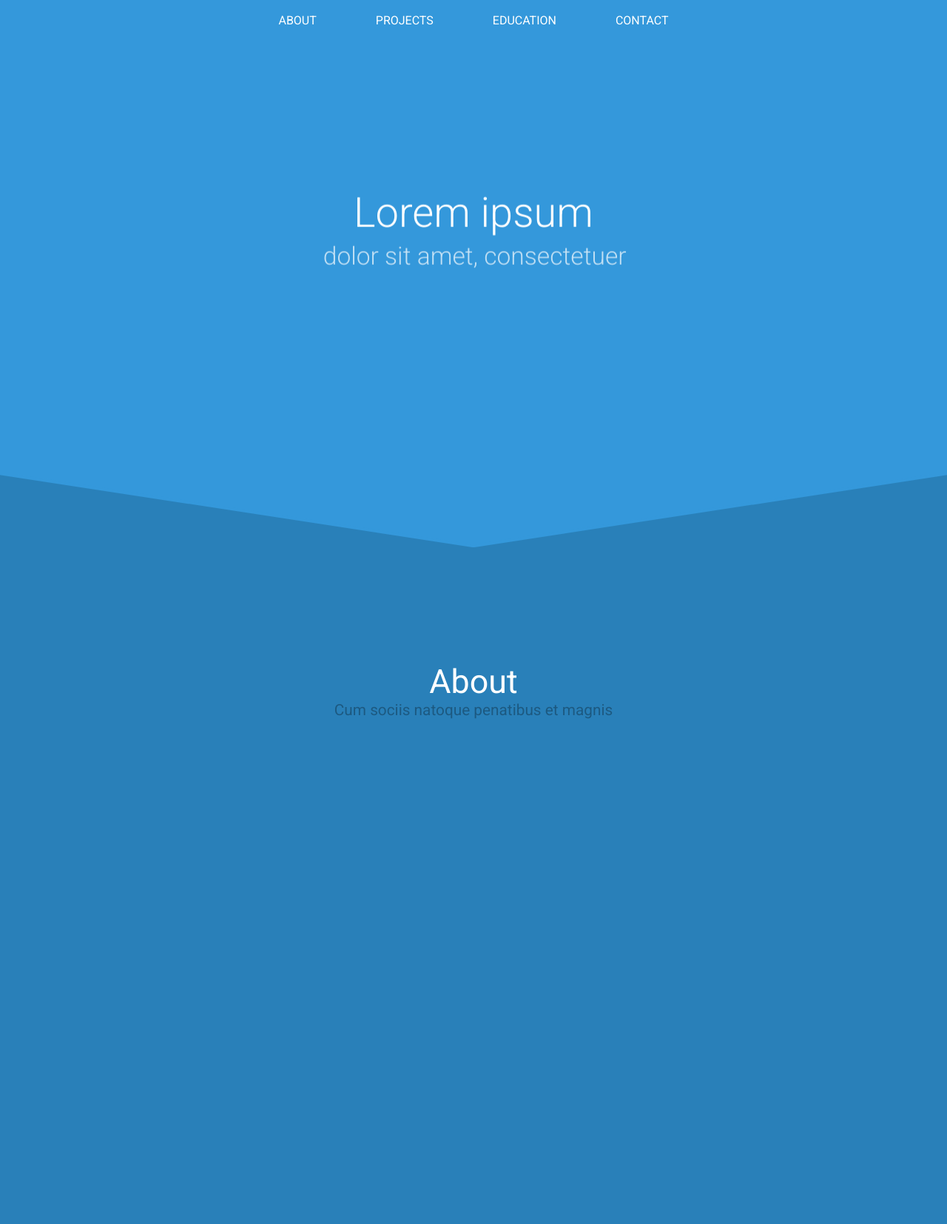
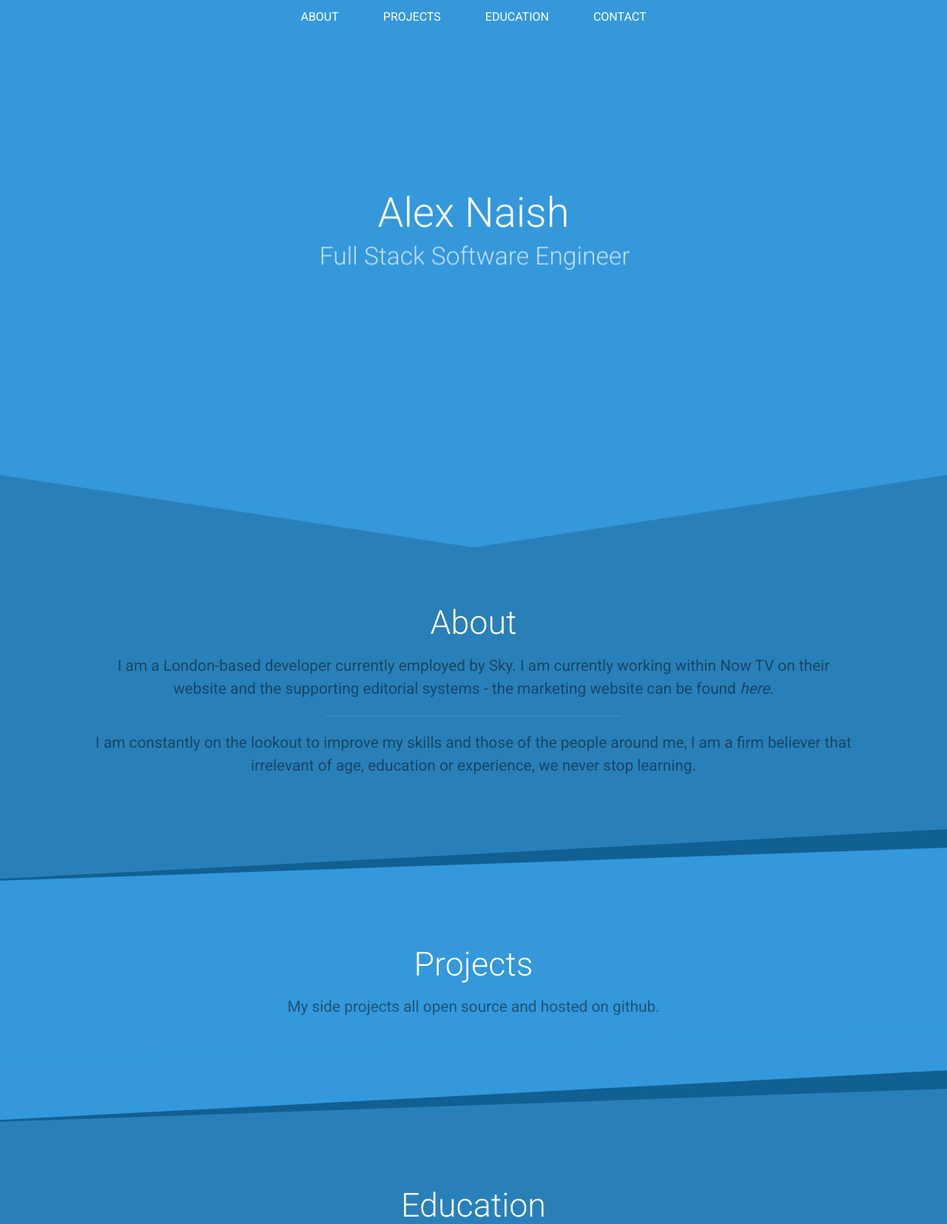
Before and after one commit to alexnaish/scrollio, a website: page app/index.html in a window 1280 px wide. Shown: the top 1655 px of the page at 74% size. Before the commit the page ends 1136 px from the top, so only its background shows below. Drawn offline with nearby package versions, Linux system fonts and the light colour scheme; files that its build step writes are made by us from their sources.

Commit message:
add more info into index, tweak styles

```diff
--- a/app/index.html
+++ b/app/index.html
@@ -1,41 +1,72 @@
 <html>
-
 <head>
-	<title>A Scrolling Portfolio</title>
+	<title>Alex Naish</title>
 	<link rel="stylesheet" href="/css/style.css">
+	<link rel="stylesheet" href="//cdnjs.cloudflare.com/ajax/libs/animate.css/3.4.0/animate.min.css">
 </head>
-
 <body>
-	<div class="container">
+	<div class="container" id="top">
 		<nav class="top-nav">
 			<ul>
-				<li><a href="#">About</a></li>
-				<li><a href="#">Projects</a></li>
-				<li><a href="#">Education</a></li>
-				<li><a href="#">Contact</a></li>
+				<li><a href="#about">About</a></li>
+				<li><a href="#projects">Projects</a></li>
+				<li><a href="#education">Education</a></li>
+				<li><a href="#contact">Contact</a></li>
 			</ul>
 		</nav>
 		<header class="lt-blue">
-			<h1>Lorem ipsum <span>dolor sit amet, consectetuer</span></h1>
+			<h1>Alex Naish <span>Full Stack Software Engineer</span></h1>
 		</header>
 		<svg class="lt-blue" xmlns="http://www.w3.org/2000/svg" version="1.1" width="100%" height="100" viewBox="0 0 100 102" preserveAspectRatio="none">
 			<path d="M0 0 L50 100 L100 0 Z" />
 		</svg>
-		<section class="dark-blue">
+		<section class="dark-blue" id="about">
 			<h2>About</h2>
+			<p>I am a London-based developer currently employed by Sky. I am currently working within Now TV on their website and the supporting editorial systems - the marketing website can be found <a href="http://www.nowtv.com">here</a>.</p>
+			<hr>
+			<p>I am constantly on the lookout to improve my skills and those of the people around me, I am a firm believer that irrelevant of age, education or experience, we never stop learning.</p>
+		</section>
+		<section class="lt-blue section-slash" id="projects">
+			<h2>Projects</h2>
+			<p>My side projects all open source and hosted on github.</p>
+			<ul class="projects">
+				<li></li>
+				<li></li>
+				<li></li>
+			</ul>
+		</section>
+		<section class="dark-blue section-slash" id="education">
+			<h2>Education</h2>
 			<p>Cum sociis natoque penatibus et magnis</p>
 		</section>
-
+		<section class="lt-blue section-slash" id="contact">
+			<h2>Contact</h2>
+			<p>Cum sociis natoque penatibus et magnis</p>
+		</section>
+		<div class="reset"><a class="up-arrow" href="#top"></a></div>
 	</div>
 	<script src="//cdnjs.cloudflare.com/ajax/libs/jquery/2.1.4/jquery.min.js"></script>
+	<script src="//cdnjs.cloudflare.com/ajax/libs/wow/1.1.2/wow.min.js"></script>
 	<script>
 		$(window).scroll(function() {
 			if ($(window).scrollTop() > 50) {
 				$('.top-nav').addClass('attached');
+				$('.reset').show();
 			} else {
+				$('.reset').hide();
 				$('.top-nav').removeClass('attached');
 			}
 		});
+
+		$('a[href*=#]').click(function () {
+			var target = $('[id=' + this.hash.slice(1) + ']');
+				if (target.length) {
+					$('html,body').animate({
+						scrollTop: target.offset().top - 80
+					}, 500);
+					return false;
+				}
+		});
+
 	</script>
-
 </body>
--- a/app/sass/base.scss
+++ b/app/sass/base.scss
@@ -16,18 +16,21 @@ body {
 }
 
 a {
-  display: block;
   text-decoration: none;
   transition: all 0.3s ease;
   color: inherit;
   position: relative;
-  padding: 10px;
-  padding-top: 0;
 
   &:hover {
     box-shadow: inset 0 -1px 0 rgba(0,0,0,0.2);
   }
 
+}
+
+hr {
+    max-width: 400px;
+    margin: 20px auto;
+    opacity: 0.1;
 }
 
 .container {
@@ -64,22 +67,28 @@ a {
 
 section {
   position: relative;
-  padding: 10em 10%;
+  padding: 80px 0 150px;
   color: #fff;
   text-align: center;
 }
 
 section h2 {
-  margin: 0;
+  margin-bottom: 20px;
   padding: 0;
   font-size: 2.8em;
-  font-weight: 400;
+  font-weight: 300;
 }
 
 section p {
-  color: rgba(0, 0, 0, .3);
+  color: rgba(0, 0, 0, 0.45);
   font-size: 1.3em;
   line-height: 1.5;
+  margin: 0 auto;
+  padding: 0 10%;
+  max-width: 1280px;
+  a {
+    font-style: italic;
+  }
 }
 
 
@@ -90,8 +99,54 @@ section::after {
   pointer-events: none;
 }
 
+.section-slash {
+  z-index: 1;
+}
+
+.section-slash::before,
+.section-slash::after {
+  top: 0;
+  left: -25%;
+  z-index: -1;
+  width: 150%;
+  height: 75%;
+  background: inherit;
+  -webkit-transform: rotate(-2deg);
+  transform: rotate(-2deg);
+  -webkit-transform-origin: 0 0;
+  transform-origin: 0 0;
+}
+
+.section-slash::before {
+  height: 50%;
+  background: #116094;
+  -webkit-transform: rotate(-3deg);
+  transform: rotate(-3deg);
+  -webkit-transform-origin: 3% 0;
+  transform-origin: 3% 0;
+}
+
 svg {
   pointer-events: none;
   background-color: transparent !important;
   stroke-width: 2;
 }
+
+.reset {
+  position: fixed;
+  bottom: 10;
+  right: 10;
+  z-index: 100;
+  .up-arrow {
+    display: block;
+    width: 0;
+    height: 0;
+    border-left: 25px solid transparent;
+    border-right: 25px solid transparent;
+    border-bottom: 25px solid rgba(0,0,0,0.6);
+    margin: 0 auto;
+    position: relative;
+    top: 50%;
+    transform: translateY(-50%);
+  }
+}
--- a/app/sass/navigation.scss
+++ b/app/sass/navigation.scss
@@ -13,7 +13,7 @@
 	&.attached {
 		background: #FFF;
 		color: #000;
-		border-bottom: 1px solid rgba(0,0,0,0.2);
+		border-bottom: 1px solid rgba(0,0,0,0.3);
 		padding: 10px 0;
 	}
 
@@ -26,7 +26,10 @@
 
 		li {
 			display: block;
-			padding: 20px 30px;
+			padding: 15px 30px;
+			a {
+				padding: 5px 0;
+			}
 		}
 	}
 }
```
